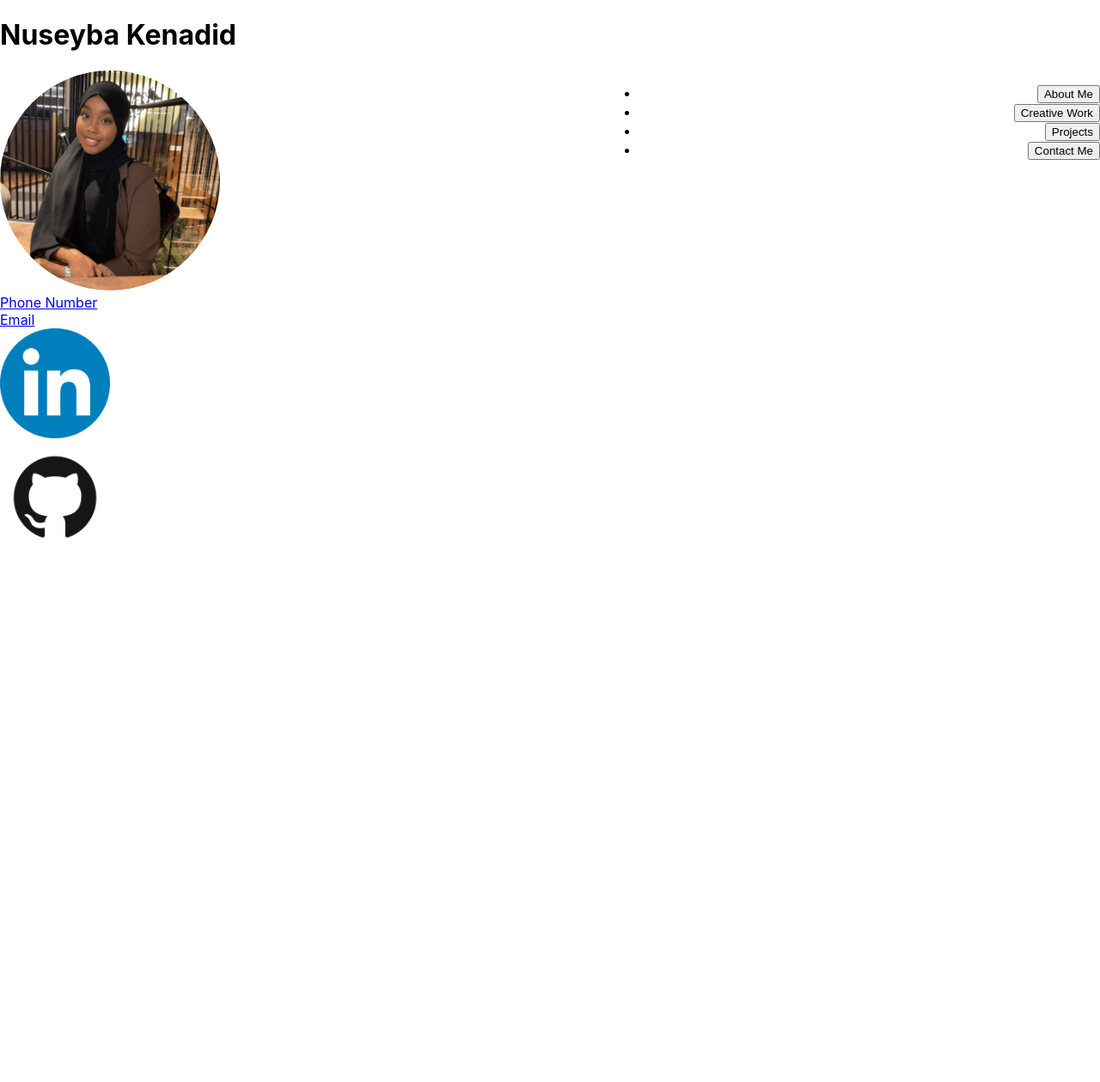
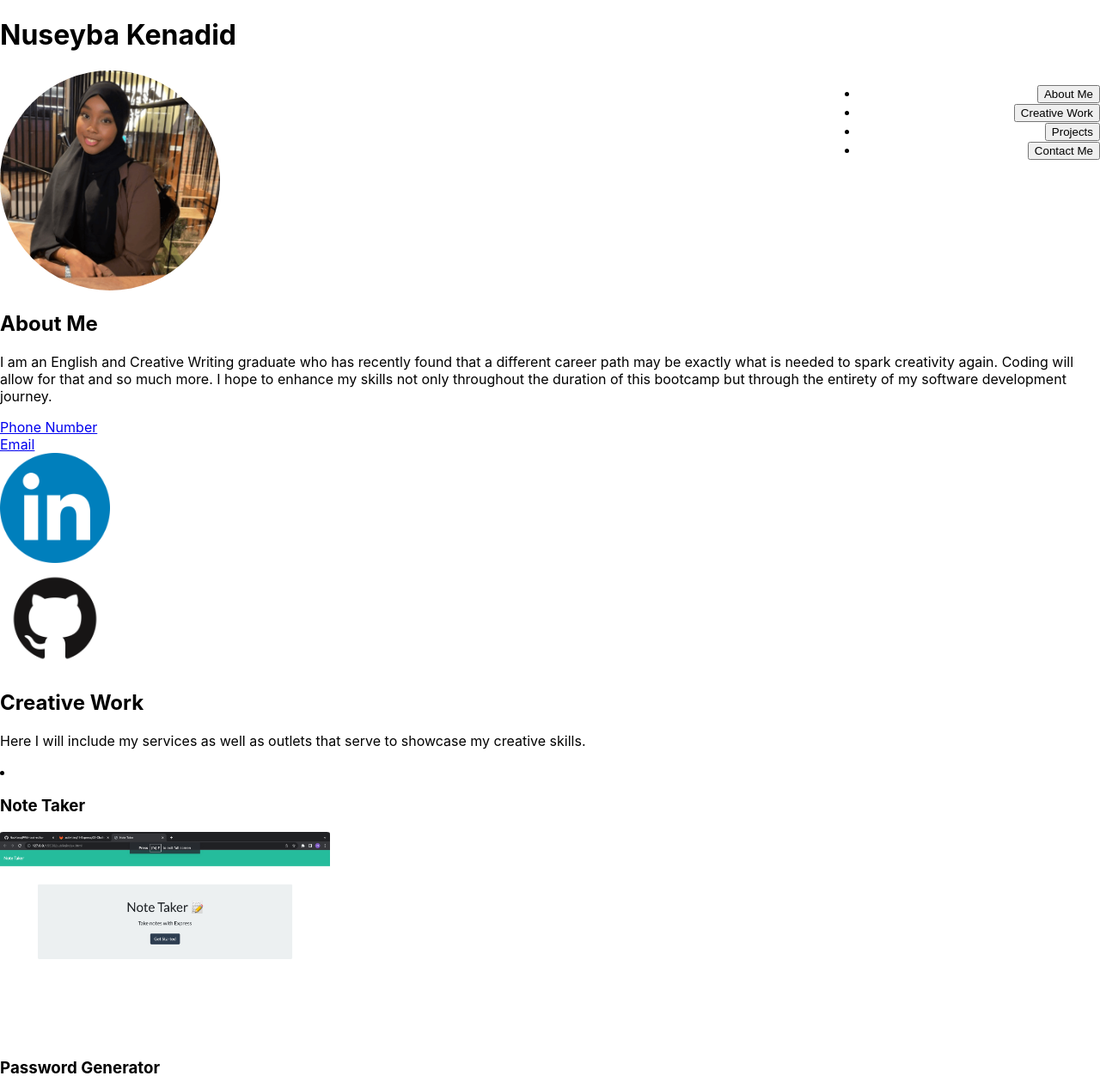
Before and after one commit to NazKena/Nuseyba-React-Portfolio, a React (Create React App) app in the folder nuseyba-react-portfolio/: page / in a window 1280 px wide. Shown: the top 1259 px of the page at 86% size. Before the commit the page ends 800 px from the top, so only its background shows below. Built offline with nearby package versions, Linux system fonts and the light colour scheme; the HTML template or start-up script is replaced by a standard one.

Commit message:
compiled successsfuly

```diff
--- a/nuseyba-react-portfolio/src/App.js
+++ b/nuseyba-react-portfolio/src/App.js
@@ -1,4 +1,3 @@
-import React, { useState } from "react";
 import Header from "./components/header";
 import About from './components/about';
 import Footer from "./components/footer";
@@ -7,25 +6,14 @@ import './App.css';
 
 
 function App() {
-  const [currentTab, handleTabChange] = useState("about");
-
-  const renderTab = () => {
-    if (currentTab === "About")
-    return <About/>;
-    if (currentTab === "Header")
-    return <Header/>;
-    if (currentTab === "Projecrs")
-    return <Projects/>;
-    if (currentTab === "Footer")
-    return <Footer/>;
-  };
 
   return (
-    <main>
-      <Header currentTab={handleTabChange}/>
-      {renderTab()}
-      <Footer />
-    </main>
+    <>
+    <Header/>
+    <About/>
+    <Footer/>
+    <Projects/>
+   </>
   )
   }
 
--- a/nuseyba-react-portfolio/src/components/footer.js
+++ b/nuseyba-react-portfolio/src/components/footer.js
@@ -1,36 +1,43 @@
 import React from "react";
 import GitHubLogo from "../img/GitHub-Mark.png";
-import LinkedInLogo from "../img/LinkedIn_icon_circle.svg.png"
-
-
+import LinkedInLogo from "../img/LinkedIn_icon_circle.svg.png";
 
 const styles = {
-  logo:{
+  logo: {
     width: "10%",
-    display: "inline-block",
+    display: "flex",
   },
-}
+    container: {
+    display: "flex",
+    flexDirection: "column",
+    left: "0",
+    bottom: "0",
+    },
+};
 
 function Footer() {
-
   return (
-  <footer>
-    <section id="contact-me">
+    <footer style={styles.container}>
+      <section>
         <div class="phone">
           <a href="tel:074ººººººººººº">Phone Number</a>
         </div>
         <div class="email">
           <a href=":mailto:n.kenadiid@gmail.com">Email</a>
           <div class="logo">
-          <a href="https://uk.linkedin.com/in/nuseyba-kenadid-a97832227"><img src={LinkedInLogo} style={styles.logo}></img></a>
+            <a href="https://uk.linkedin.com/in/nuseyba-kenadid-a97832227">
+              <img src={LinkedInLogo} style={styles.logo}></img>
+            </a>
           </div>
           <div class="logo">
-          <a href="https://github.com/NazKena"><img src={GitHubLogo} style={styles.logo}></img></a>
+            <a href="https://github.com/NazKena">
+              <img src={GitHubLogo} style={styles.logo}></img>
+            </a>
           </div>
         </div>
       </section>
     </footer>
   );
-};
+}
 
 export default Footer;
--- a/nuseyba-react-portfolio/src/components/header.js
+++ b/nuseyba-react-portfolio/src/components/header.js
@@ -9,7 +9,7 @@ const styles = {
 
   topnav: {
     position: "fixed",
-    width: "45%",
+    width: "25%",
     display: "inline",
     textAlign: "end",
     right: "0",
@@ -27,7 +27,7 @@ function Header() {
       <img
         src={ProfilePicture}
         style={styles.container}
-        alt="photo of Nuseyba Kenadid"
+        alt="Nuseyba Kenadid"
       ></img>
       <nav style={styles.topnav}>
         <ul>
--- a/nuseyba-react-portfolio/src/components/project.js
+++ b/nuseyba-react-portfolio/src/components/project.js
@@ -1,4 +1,4 @@
-import React, { useState } from "react";
+import React from "react";
 import NoteTakerImg from "../img/Screenshot 2023-03-07 at 19.52.44.png";
 import PassGenImg from "../img/127.0.0.1_5500_Develop_index.html.jpeg";
 import ProfileGenImg from "../img/Screenshot 2023-03-01 at 13.32.34.png";
@@ -17,9 +17,8 @@ const styles = {
 
   }
 
+function Projects() {
 
-
-function Projects() {
   return (
     <div id="creative-work">
       <h2>Creative Work</h2>
@@ -34,7 +33,7 @@ function Projects() {
             <img
               src={NoteTakerImg}
               style ={styles.creativeWork}
-              alt = "Screenshot image of Note Taker"
+              alt = "Screenshot  of Note Taker"
             />
           </a>
 
@@ -43,24 +42,27 @@ function Projects() {
           <img
             src={PassGenImg}
             style={styles.creativeWork}
-            alt="photo of Nuseyba Kenadid"
+            alt="Password Generator"
           ></img>
           </a>
 
           <h3>Vim Gallery</h3>
+          <a href="https://github.com/BondT1">
           <img
             src={VimGalleryImg}
             style={styles.creativeWork}
-            alt="photo of Nuseyba Kenadid"
+            alt="Vim Gallery Screenshot"
           ></img>
+          </a>
 
           <h3>Team Profile Generator</h3>
-          <a href=""></a>
+          <a href="https://github.com/NazKena">
           <img
             src={ProfileGenImg}
             style={styles.creativeWork}
-            alt="photo of Nuseyba Kenadid"
+            alt="Nuseyba Kenadid"
           ></img>
+          </a>
         </li>
       </div>
     </div>
```
Lines whose indentation alone changed are shown as unchanged.
